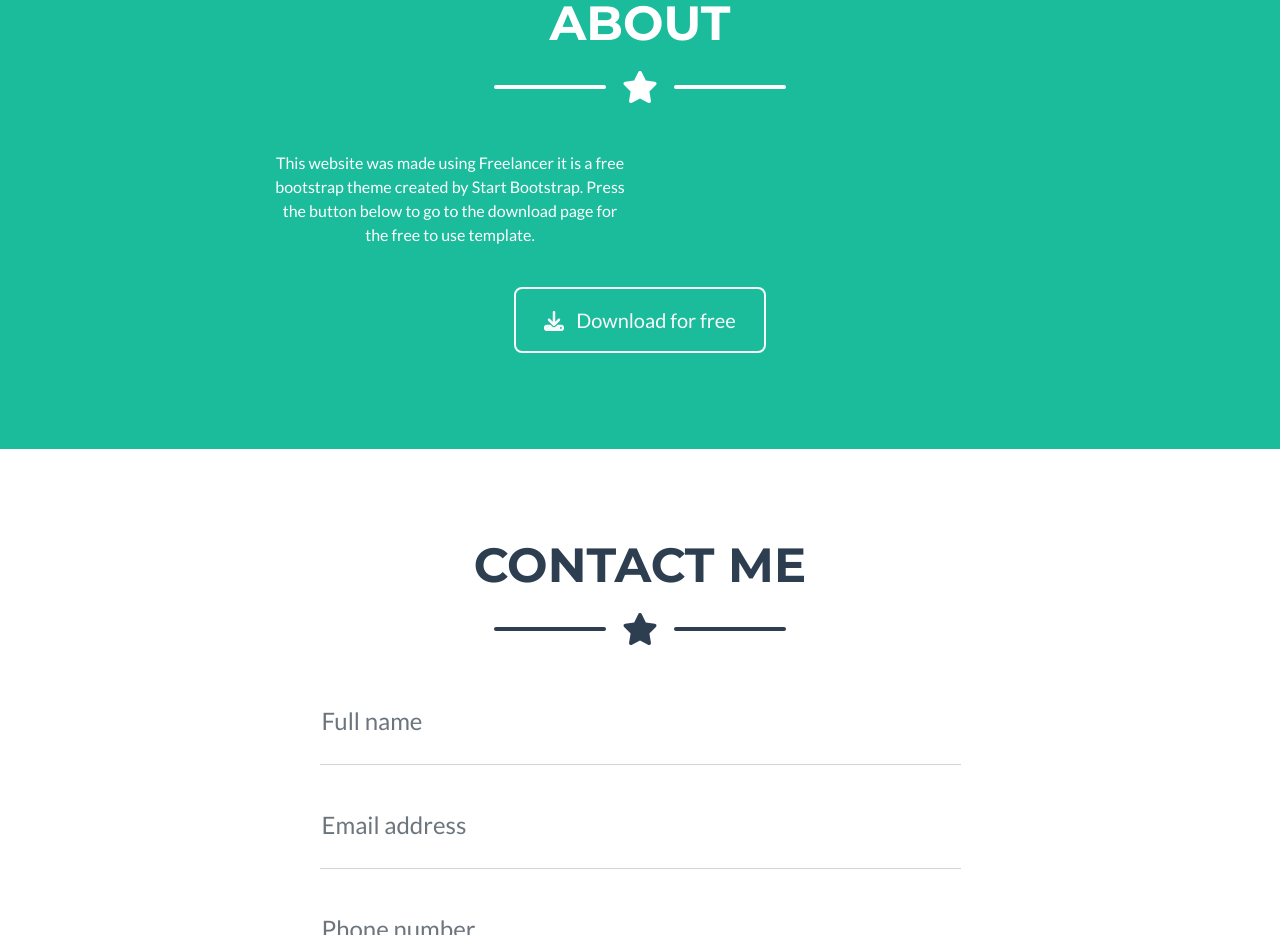
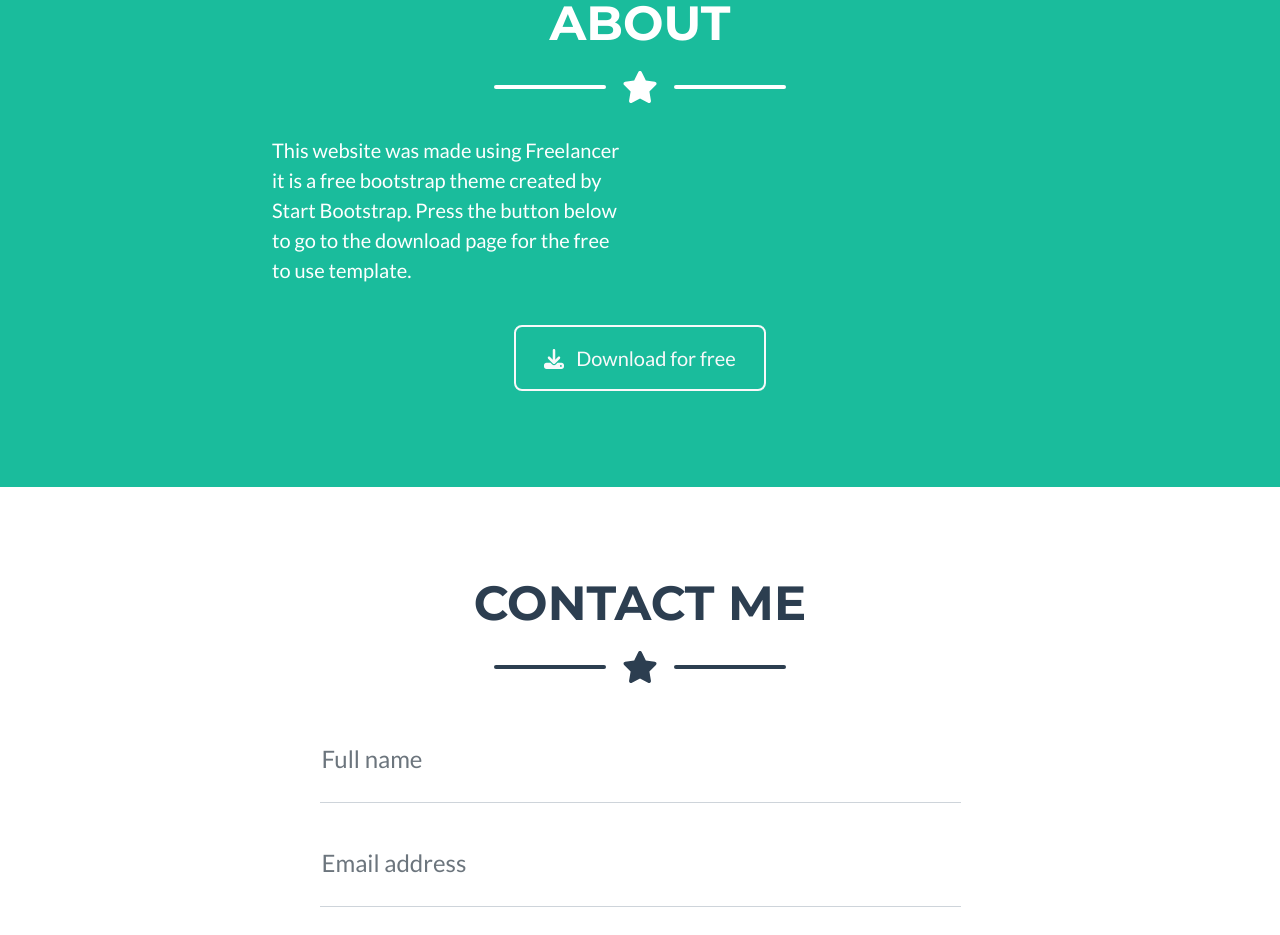
Before and after one commit to Ledwin94/Statis-webpge, a plain HTML site: page index.html in a window 1280 px wide. Shown: the part 1955-2890 px from the top of the page. Drawn offline with nearby package versions, Linux system fonts and the light colour scheme.

Commit message:
comments

```diff
--- a/index.html
+++ b/index.html
@@ -134,7 +134,9 @@
                 </div>
                 <!-- About Section Content-->
                 <div class="row">
-                    <div class="col-lg-4 ms-auto"><p class="lead"><center>This website was made using Freelancer it is a free bootstrap theme created by Start Bootstrap. Press the button below to go to the download page for the free to use template.</center></p></div>
+                    <div class="col-lg-4 ms-auto"><p class="lead">This website was made using Freelancer it is a free bootstrap theme created by Start Bootstrap. Press the button below to go to the download page for the free to use template.
+                    </p>
+                    </div>
                     <div class="col-lg-4 me-auto"><p class="lead"></p></div>
                 </div>
                 <!-- About Section Button-->
```
